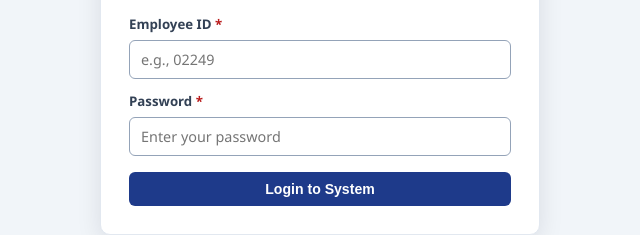
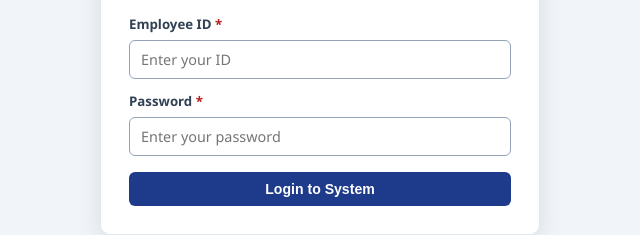
Before and after one commit to mekuriam/Audit-ratification-follow-up-system, a plain HTML site: page index.html in a window 1280 px wide. Shown: the part 257-492 px from the top of the page, 320-960 px from the left. Drawn offline with Linux system fonts and the light colour scheme; no server answers.

Commit message:
Update index.html

```diff
--- a/index.html
+++ b/index.html
@@ -413,7 +413,7 @@
     <form id="loginForm">
       <div class="form-group" style="margin-bottom:13px;">
         <label>Employee ID <span class="req">*</span></label>
-        <input type="text" id="loginId" placeholder="e.g., 02249" required />
+        <input type="text" id="loginId" placeholder="Enter your ID" required />
       </div>
       <div class="form-group" style="margin-bottom:16px;">
         <label>Password <span class="req">*</span></label>
@@ -426,7 +426,7 @@
     <form id="registerForm" class="hidden">
       <div class="form-group" style="margin-bottom:11px;">
         <label>Pre-Approved Employee ID <span class="req">*</span></label>
-        <input type="text" id="regId" placeholder="Enter your 5-digit ID (e.g., 00805)" required />
+        <input type="text" id="regId" placeholder="Enter your ID" required />
       </div>
       <div class="form-group" style="margin-bottom:11px;">
         <label>Full Name <span class="req">*</span></label>
```
